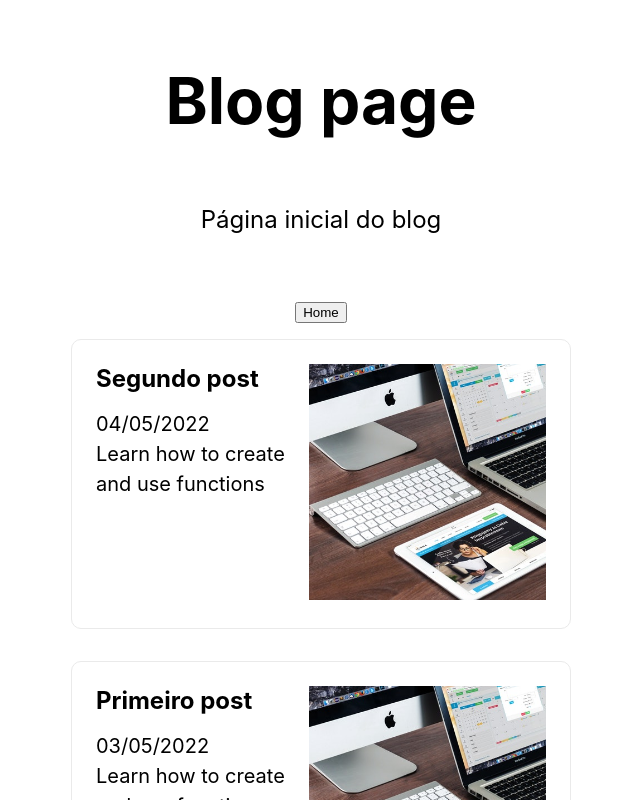
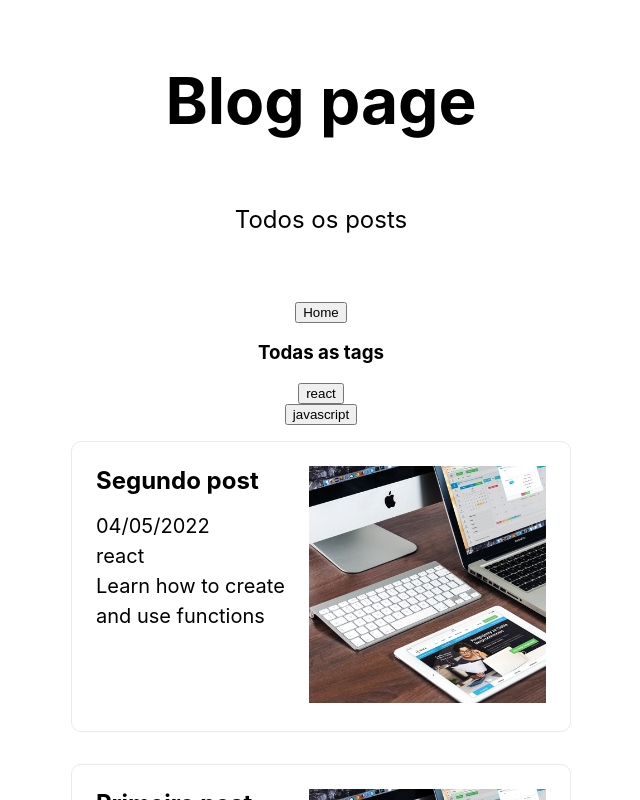
Before and after one commit to FelipeFerreiraSS/felipeferreira.dev.br, a Next.js app: page /blog in a window 1280 px wide. Shown: the top 800 px of the page, without its empty margins (179-819 px from the left). Built offline with nearby package versions, Linux system fonts and the light colour scheme.

Commit message:
Update blog.js

```diff
--- a/pages/blog.js
+++ b/pages/blog.js
@@ -22,11 +22,19 @@ export default function Blog({ allPostsData }) {
         </h1>
 
         <p className={styles.description}>
-          Página inicial do blog
+          Todos os posts
         </p>
 
         <Link href={"/"}>
           <button>Home</button>
+        </Link>
+
+        <h3>Todas as tags</h3>
+        <Link href={"/tags/react"}>
+          <button>react</button>
+        </Link>
+        <Link href={"/tags/javascript"}>
+          <button>javascript</button>
         </Link>
 
         <div className={styles.grid}>
@@ -38,6 +46,7 @@ export default function Blog({ allPostsData }) {
                   <p>
                     <Date dateString={post.date} />
                   </p>
+                  <p>{post.tags}</p>
                   <p>{post.description}</p>
               </div>
               <div>
```
